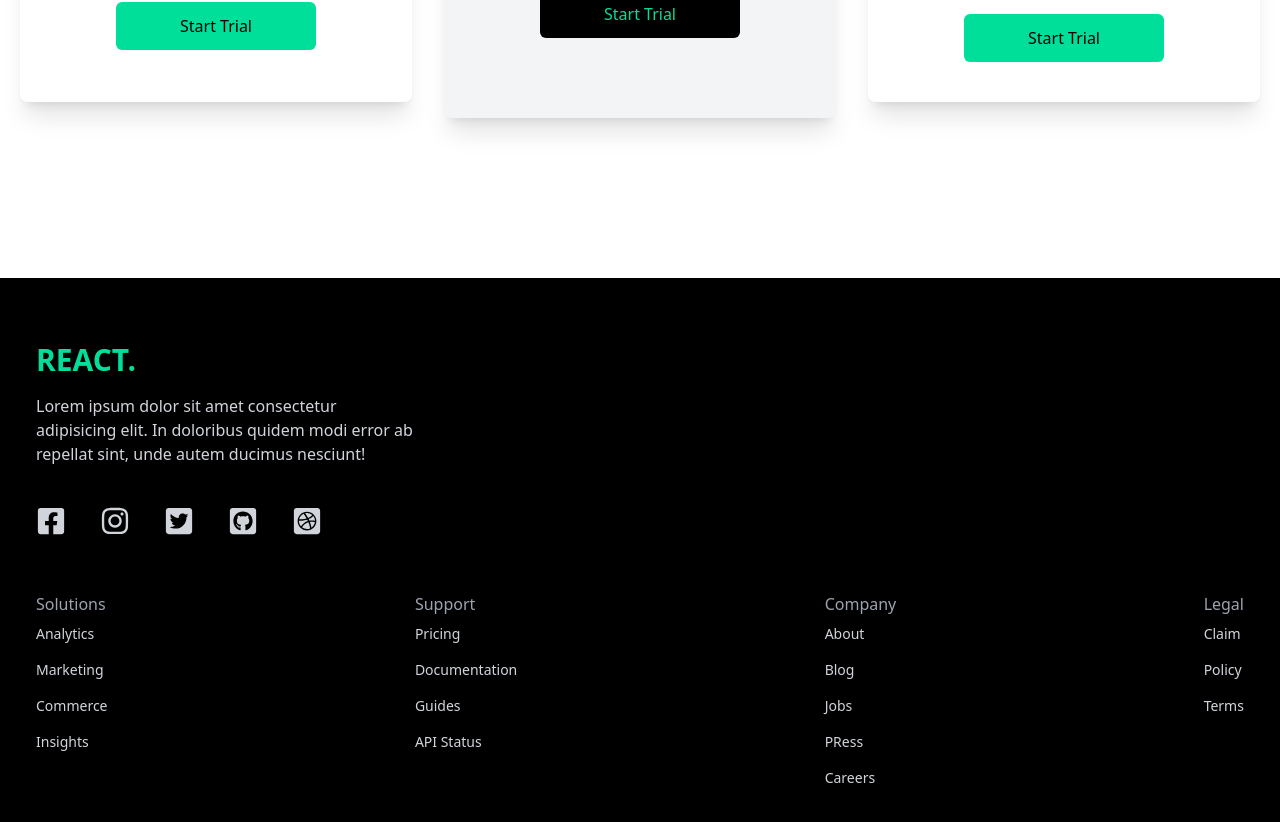
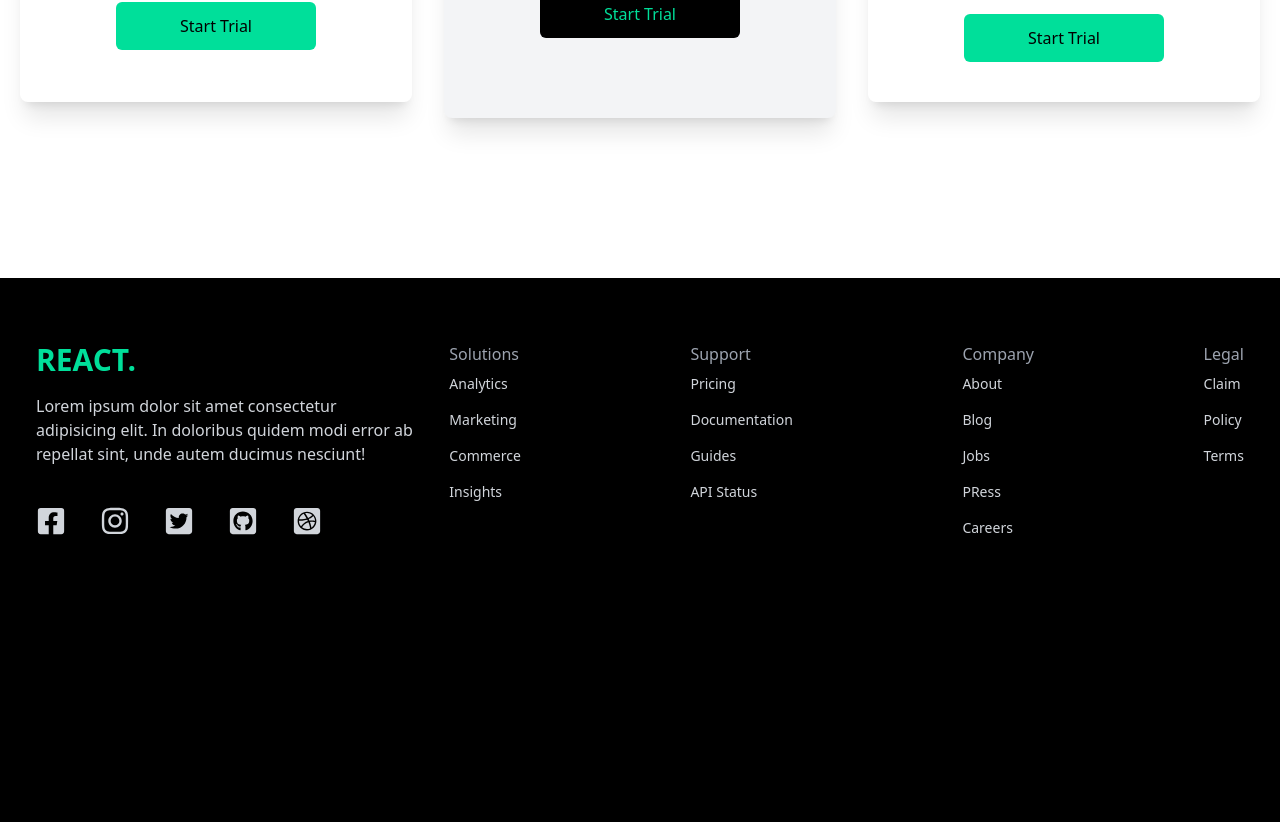
Before and after one commit to Andreaspkst/finance, a React (Vite) app: page / in a window 1280 px wide. Shown: the part 2196-3018 px from the top of the page. After the commit the page ends 2820 px from the top, so only its background shows below. Built offline with nearby package versions, Linux system fonts and the light colour scheme.

Commit message:
Completed Project with fixing Footer Component

```diff
--- a/src/components/Footer.jsx
+++ b/src/components/Footer.jsx
@@ -25,7 +25,7 @@ const Footer = () => {
                 <FaDribbbleSquare size={30} />
             </div>
         </div>
-        <div className="lg:col-span-3 flex justify-between ">
+        <div className="lg:col-span-2 flex justify-between ">
             <div className="">
                 <h6 className='font-medium text-gray-400'>Solutions</h6>
                 <ul>
```
